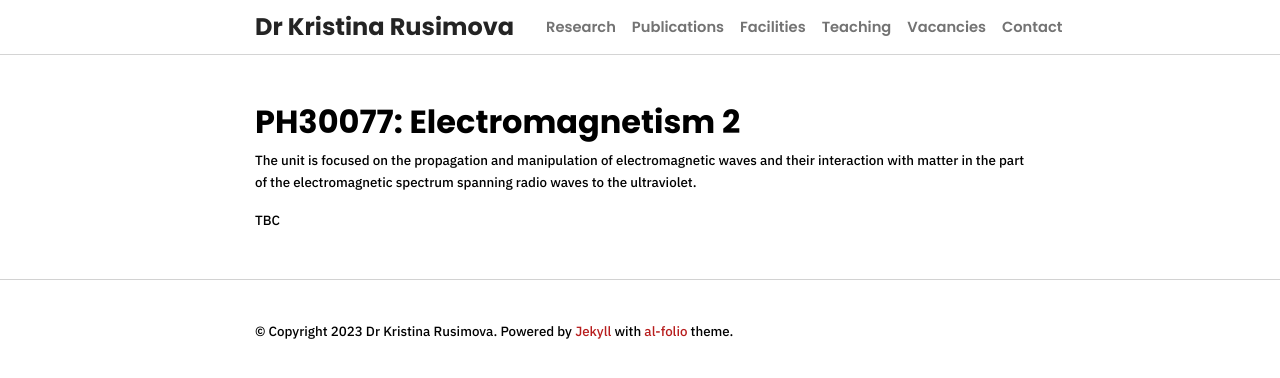
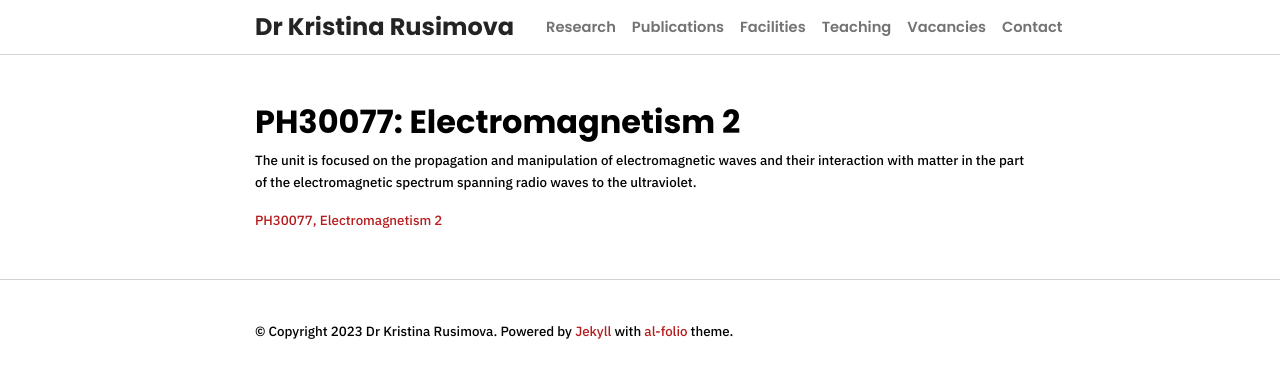
Before and after one commit to kristinarusimova/kristinarusimova.github.io, a Jekyll site: the page built from _teaching/PH30077.md, in a window 1280 px wide. Shown: the top 378 px of the page. Built offline with Jekyll 4.4.1, drawn with Linux system fonts in a browser that asks for light colours; nearby versions of some CDN libraries; a style sheet for code colours, icons or effects is not loaded.

Commit message:
Update PH30077.md

```diff
--- a/_teaching/PH30077.md
+++ b/_teaching/PH30077.md
@@ -7,4 +7,4 @@ location: University of Bath
 years: 2022-
 ---
 
-TBC
+[PH30077, Electromagnetism 2](https://www.bath.ac.uk/catalogues/2022-2023/ph/PH30077.html)
```
